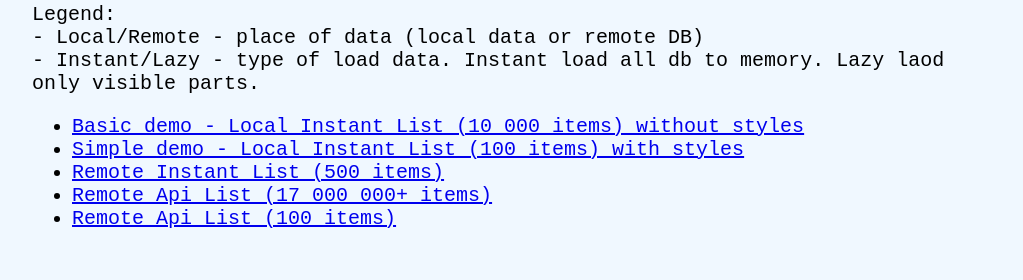
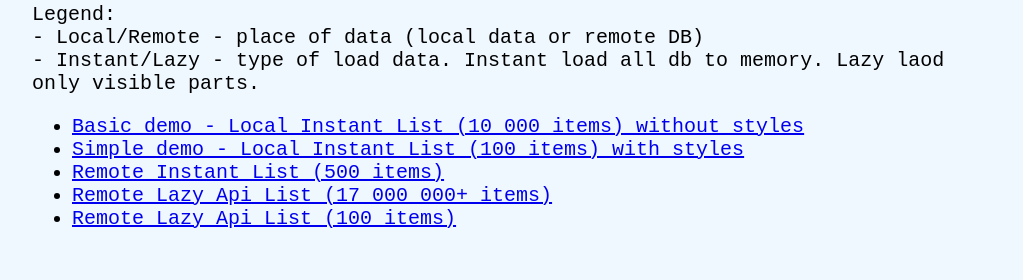
Before and after one commit to A64Danil/InfinityScroll, a website built with webpack: page src/html/views/index.html in a window 1280 px wide. Shown: the part 330-610 px from the top of the page, without its empty margins (128-1151 px from the left). Built offline with nearby package versions, Linux system fonts and the light colour scheme.

Commit message:
rename files

```diff
--- a/src/html/views/index.html
+++ b/src/html/views/index.html
@@ -47,14 +47,14 @@
           >
         </li>
         <li class="demoLinkItem">
-          <a href="/demoList_remote_API.html" class="demoLink"
-            >Remote Api List (17 000 000+ items)</a
+          <a href="/demoList_remote_lazy_API.html" class="demoLink"
+            >Remote Lazy Api List (17 000 000+ items)</a
           >
         </li>
 
         <li class="demoLinkItem">
-          <a href="/demoList_remote_API_100items.html" class="demoLink"
-            >Remote Api List (100 items)</a
+          <a href="/demoList_remote_lazy_API_100items.html" class="demoLink"
+            >Remote Lazy Api List (100 items)</a
           >
         </li>
       </ul>
```
Also changed, not shown: src/html/views/demoList_remote_lazy_API.html (renamed from src/html/views/demoList_remote_API.html), src/html/views/demoList_remote_lazy_API_100items.html (renamed from src/html/views/demoList_remote_API_100items.html).
